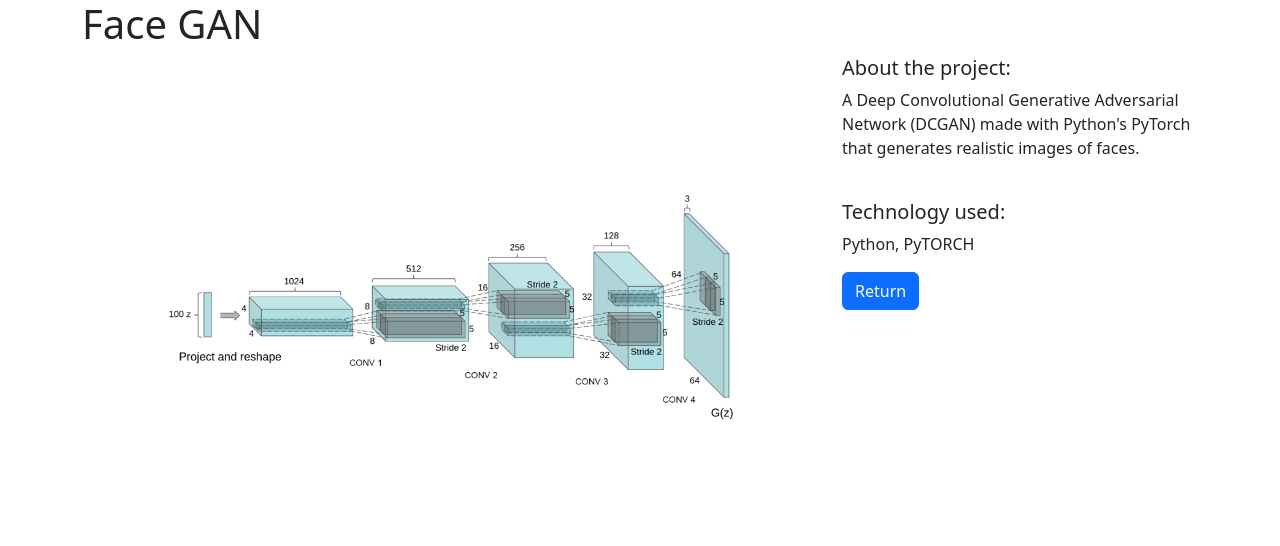
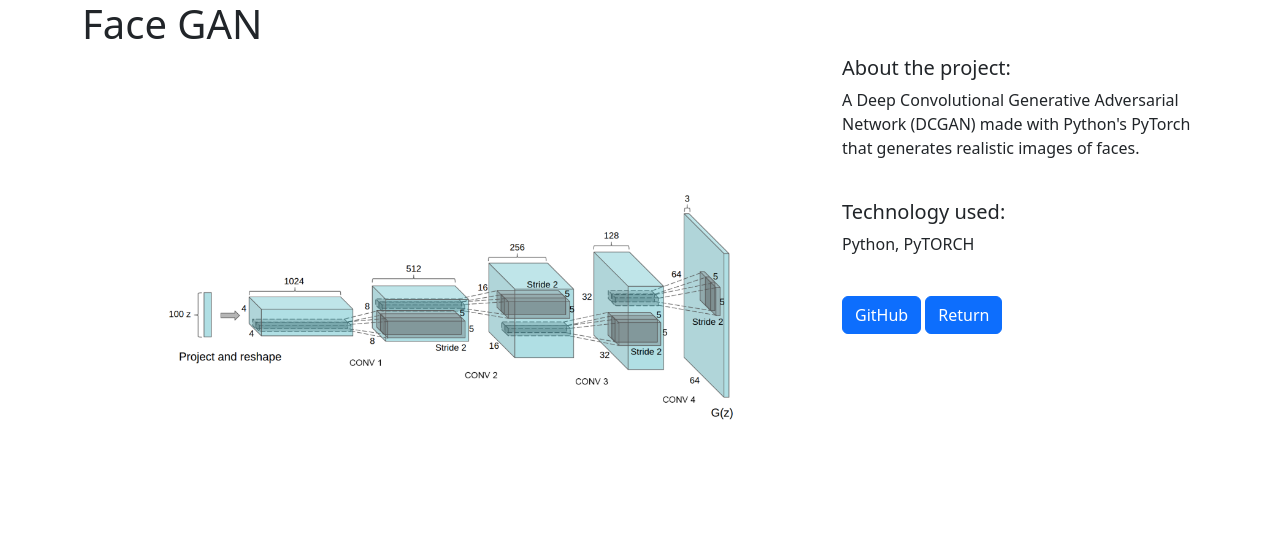
Before and after one commit to bdbenton5255/portfolio, a Django app: page /1/ in a window 1280 px wide. Shown: the top 546 px of the page. Run offline with Django 5.2, Linux system fonts and the light colour scheme; data comes from the database, SQL or seed files in the repository.

Commit message:
github button for project description page

```diff
--- a/projects/templates/projects/project_detail.html
+++ b/projects/templates/projects/project_detail.html
@@ -14,6 +14,8 @@
         <br>
         <h5>Technology used:</h5>
         <p>{{ project.technology }}</p>
+        <br>
+        <a href="{{ project.github_link }}" class="btn btn-primary">GitHub</a>
         <a href="{% url 'project_index' %}" class="btn btn-primary">Return</a>
     </div>
 </div>
```
